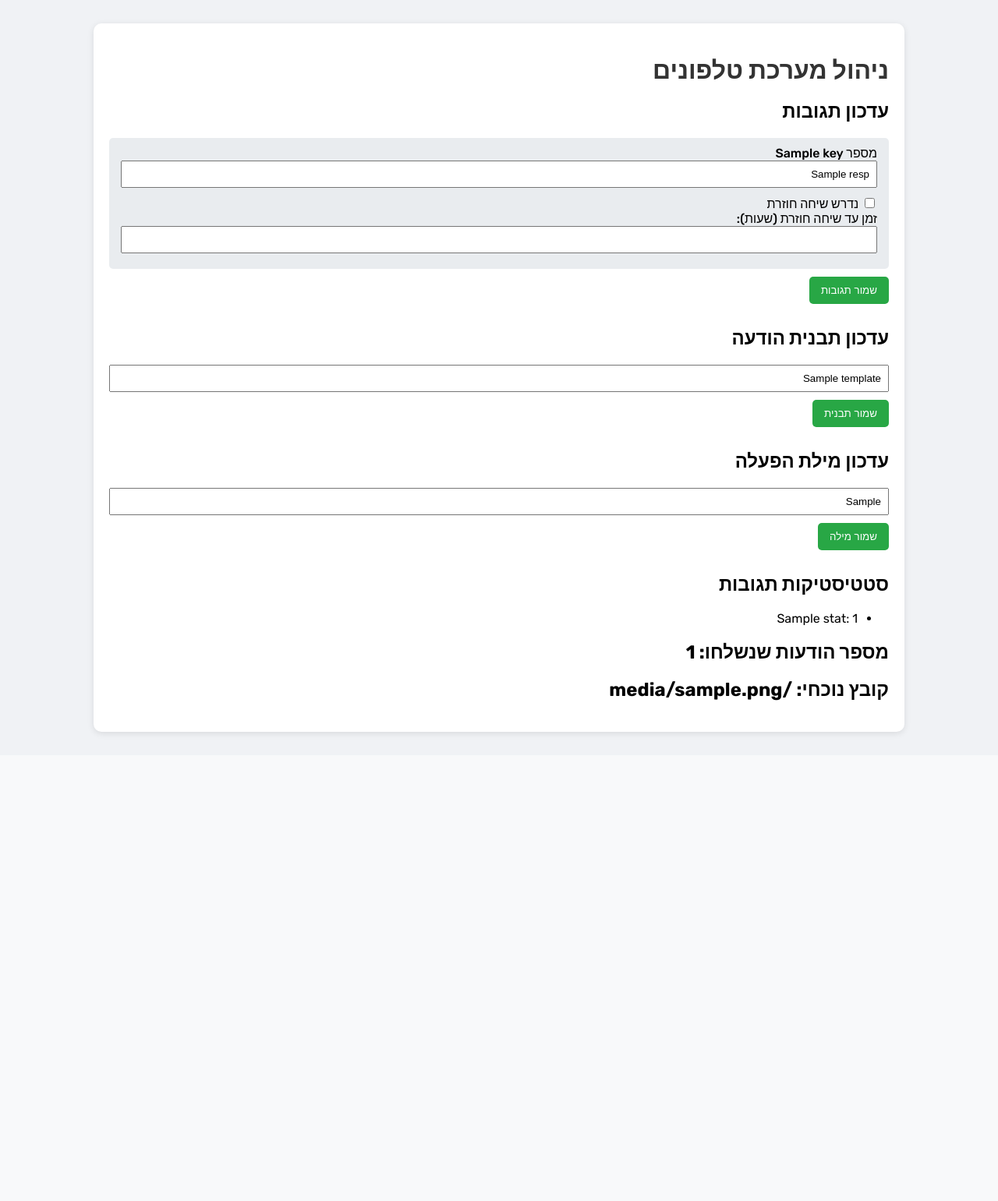
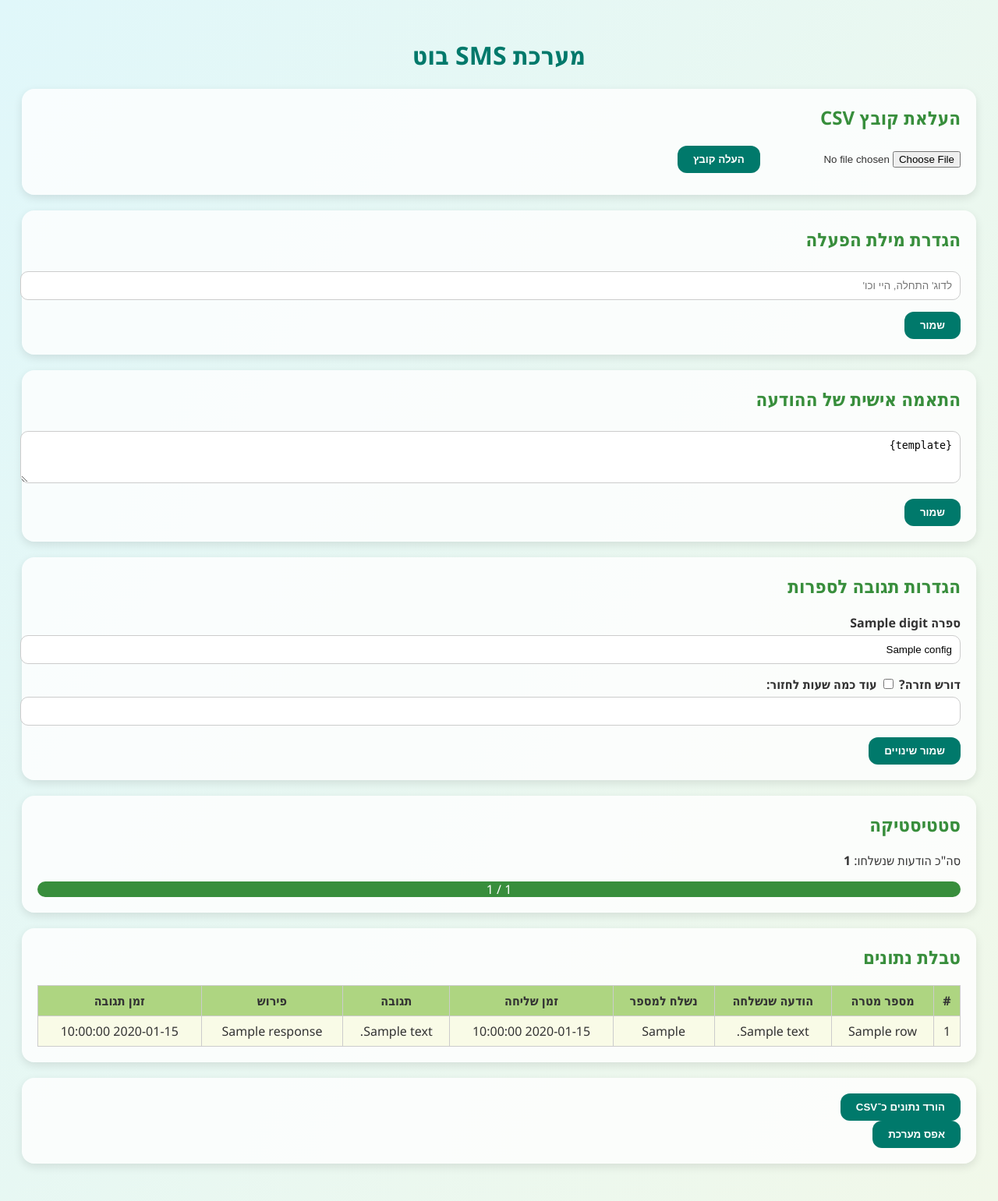
Before and after one commit to uriya222972/sms-auto-bot, a Flask app: template templates/index.html in a window 1280 px wide. Shown: the whole page at 78% size. Before the commit the page ends 945 px from the top, so only its background shows below. Run offline with Flask 3, Linux system fonts and the light colour scheme; the template is opened without the code that fills it: most values are stand-ins (such as "Sample title", 1, 10 or a date in 2020).

Commit message:
Update index.html

```diff
--- a/templates/index.html
+++ b/templates/index.html
@@ -1,122 +1,204 @@
 <!DOCTYPE html>
-<html lang="he">
+<html lang="he" dir="rtl">
 <head>
   <meta charset="UTF-8">
-    <meta name="viewport" content="width=device-width, initial-scale=1.0">
-    <title>מערכת טלפניה</title>
-    <link href="https://fonts.googleapis.com/css2?family=Rubik:wght@400;500;700&display=swap" rel="stylesheet">
+  <title>מערכת SMS אוטומטית</title>
+  <meta name="viewport" content="width=device-width, initial-scale=1">
   <style>
     body {
-            font-family: 'Rubik', sans-serif;
-            background: #f0f2f5;
-            margin: 0;
-            padding: 0;
+      font-family: 'Segoe UI', Tahoma, sans-serif;
+      background: linear-gradient(120deg, #e0f7fa, #f1f8e9);
+      color: #333;
+      padding: 20px;
       direction: rtl;
-            text-align: right;
     }
-        .container {
-            max-width: 1000px;
-            margin: 30px auto;
+
+    h1 {
+      text-align: center;
+      color: #00796b;
+    }
+
+    .section {
+      background: #ffffffcc;
+      border-radius: 16px;
+      box-shadow: 0 4px 12px rgba(0,0,0,0.1);
       padding: 20px;
-            background: white;
-            box-shadow: 0 2px 8px rgba(0,0,0,0.1);
+      margin-bottom: 20px;
+    }
+
+    .section h2 {
+      margin-top: 0;
+      color: #388e3c;
+    }
+
+    input[type="text"], input[type="number"], textarea, select {
+      width: 100%;
+      padding: 10px;
+      margin-top: 5px;
+      margin-bottom: 15px;
+      border: 1px solid #ccc;
       border-radius: 10px;
     }
-        h1 {
-            color: #333;
-            margin-bottom: 20px;
+
+    input[type="file"] {
+      margin-bottom: 15px;
     }
+
+    input[type="submit"], button {
+      background-color: #00796b;
+      color: white;
+      border: none;
+      padding: 10px 20px;
+      border-radius: 12px;
+      cursor: pointer;
+      font-weight: bold;
+    }
+
+    input[type="submit"]:hover, button:hover {
+      background-color: #004d40;
+    }
+
     table {
       width: 100%;
       border-collapse: collapse;
-            margin-bottom: 30px;
+      margin-top: 15px;
     }
-        table, th, td {
-            border: 1px solid #ddd;
+
+    th, td {
+      border: 1px solid #ccc;
+      padding: 8px;
+      text-align: center;
+      background-color: #f9fbe7;
     }
-        th, td {
-            padding: 10px;
+
+    th {
+      background-color: #aed581;
     }
-        th {
-            background-color: #f7f7f7;
+
+    .grid {
+      display: grid;
+      grid-template-columns: repeat(auto-fit, minmax(180px, 1fr));
+      gap: 10px;
     }
-        .form-section {
-            margin-bottom: 30px;
+
+    label {
+      font-weight: bold;
     }
-        .form-section input[type="text"],
-        .form-section input[type="number"] {
-            padding: 8px;
-            width: 100%;
-            box-sizing: border-box;
-            margin-bottom: 10px;
+
+    .progress-bar {
+      height: 20px;
+      background: #c8e6c9;
+      border-radius: 10px;
+      overflow: hidden;
+      margin-top: 10px;
     }
-        .form-section label {
-            font-weight: 500;
-        }
-        .form-section button {
-            background-color: #28a745;
+
+    .progress-bar-inner {
+      height: 100%;
+      background: #388e3c;
+      text-align: center;
       color: white;
-            border: none;
-            padding: 10px 15px;
-            border-radius: 5px;
-            cursor: pointer;
-        }
-        .form-section button:hover {
-            background-color: #218838;
-        }
-        .stat-box {
-            background: #e9ecef;
-            padding: 10px 15px;
-            border-radius: 5px;
-            margin-bottom: 10px;
+      line-height: 20px;
+      transition: width 0.3s;
     }
   </style>
 </head>
 <body>
-    <div class="container">
-        <h1>ניהול מערכת טלפונים</h1>
+  <h1>מערכת SMS בוט</h1>
 
-        <div class="form-section">
-            <form method="post">
-                <h2>עדכון תגובות</h2>
-                {% for key, resp in response_map.items() %}
-                    <div class="stat-box">
-                        <label>מספר {{ key }}</label><br>
-                        <input type="text" name="label_{{ key }}" value="{{ resp.label }}" placeholder="תווית">
-                        <label><input type="checkbox" name="callback_{{ key }}" {% if resp.callback_required %}checked{% endif %}> נדרש שיחה חוזרת</label><br>
-                        <label>זמן עד שיחה חוזרת (שעות):</label>
-                        <input type="number" name="hours_{{ key }}" value="{{ resp.hours }}">
-                    </div>
-                {% endfor %}
-                <button type="submit" name="update_response_map">שמור תגובות</button>
+  <div class="section">
+    <h2>העלאת קובץ CSV</h2>
+    <form action="/upload" method="post" enctype="multipart/form-data">
+      <input type="file" name="file" accept=".csv" required>
+      <input type="submit" value="העלה קובץ">
     </form>
   </div>
 
-        <div class="form-section">
+  <div class="section">
+    <h2>הגדרת מילת הפעלה</h2>
     <form method="post">
-                <h2>עדכון תבנית הודעה</h2>
-                <input type="text" name="template" value="{{ template }}">
-                <button type="submit" name="update_template">שמור תבנית</button>
+      <input type="hidden" name="update_activation_word">
+      <input type="text" name="activation_word" placeholder="לדוג' התחלה, היי וכו'">
+      <input type="submit" value="שמור">
     </form>
   </div>
 
-        <div class="form-section">
+  <div class="section">
+    <h2>התאמה אישית של ההודעה</h2>
     <form method="post">
-                <h2>עדכון מילת הפעלה</h2>
-                <input type="text" name="activation_word" value="{{ activation_word }}">
-                <button type="submit" name="update_activation_word">שמור מילה</button>
+      <input type="hidden" name="update_template">
+      <textarea name="template" rows="3" placeholder="יישר כח! המספר הבא הוא {next}...">{template}</textarea>
+      <input type="submit" value="שמור">
     </form>
   </div>
 
-        <h2>סטטיסטיקות תגובות</h2>
-        <ul>
-            {% for label, count in stats.items() %}
-                <li>{{ label }}: {{ count }}</li>
+  <div class="section">
+    <h2>הגדרות תגובה לספרות</h2>
+    <form method="post">
+      <input type="hidden" name="update_response_map">
+      <div class="grid">
+        {% for digit, config in response_map.items() %}
+          <div>
+            <label>ספרה {{ digit }}</label>
+            <input type="text" name="label_{{ digit }}" value="{{ config.label }}" placeholder="לדוג' תרם / לא ענה">
+            <label>דורש חזרה?</label>
+            <input type="checkbox" name="callback_{{ digit }}" {% if config.callback_required %}checked{% endif %}>
+            <label>עוד כמה שעות לחזור:</label>
+            <input type="number" name="hours_{{ digit }}" value="{{ config.hours }}" min="0">
+          </div>
         {% endfor %}
-        </ul>
+      </div>
+      <input type="submit" value="שמור שינויים">
+    </form>
+  </div>
 
-        <h2>מספר הודעות שנשלחו: {{ total_sent }}</h2>
-        <h2>קובץ נוכחי: {{ filename }}</h2>
+  <div class="section">
+    <h2>סטטיסטיקה</h2>
+    <p>סה"כ הודעות שנשלחו: <strong>{{ total_sent }}</strong></p>
+    <div class="progress-bar">
+      <div class="progress-bar-inner" style="width: {{ total_sent / rows|length * 100 if rows else 0 }}%">{{ total_sent }} / {{ rows|length }}</div>
+    </div>
+  </div>
+
+  <div class="section">
+    <h2>טבלת נתונים</h2>
+    <table>
+      <thead>
+        <tr>
+          <th>#</th>
+          <th>מספר מטרה</th>
+          <th>הודעה שנשלחה</th>
+          <th>נשלח למספר</th>
+          <th>זמן שליחה</th>
+          <th>תגובה</th>
+          <th>פירוש</th>
+          <th>זמן תגובה</th>
+        </tr>
+      </thead>
+      <tbody>
+        {% for i in range(rows|length) %}
+          <tr>
+            <td>{{ i + 1 }}</td>
+            <td>{{ rows[i] }}</td>
+            <td>{{ send_log[i].message if send_log[i] is defined }}</td>
+            <td>{{ send_log[i].to if send_log[i] is defined }}</td>
+            <td>{{ send_log[i].time if send_log[i] is defined }}</td>
+            <td>{{ responses[i].message if responses[i] is defined }}</td>
+            <td>{{ responses[i].label if responses[i] is defined }}</td>
+            <td>{{ responses[i].time if responses[i] is defined }}</td>
+          </tr>
+        {% endfor %}
+      </tbody>
+    </table>
+  </div>
+
+  <div class="section">
+    <form action="/download">
+      <input type="submit" value="הורד נתונים כ־CSV">
+    </form>
+    <form action="/reset" method="post" onsubmit="return confirm('האם אתה בטוח שברצונך לאפס את המערכת?');">
+      <input type="submit" value="אפס מערכת">
+    </form>
   </div>
 </body>
 </html>
```
Lines whose indentation alone changed are shown as unchanged.
